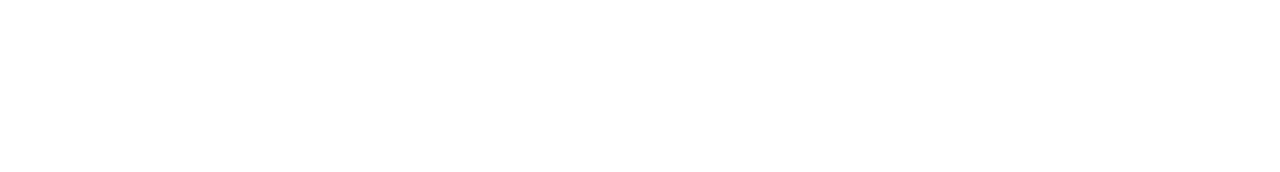
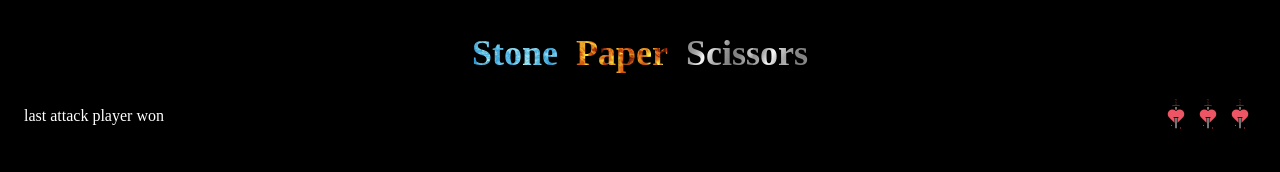
Before and after one commit to AmalRaghk/stonepaperscissors, a plain HTML site: page index.html in a window 1280 px wide. Drawn offline with Linux system fonts and the light colour scheme.

Commit message:
created header and some functions

```diff
--- /dev/null
+++ b/index.css
@@ -0,0 +1,57 @@
+
+  body{
+	background-color: black;
+  }
+  header{
+	display: flex;
+	justify-content: center;
+	font-size: large;
+
+  }
+  .first h1 {
+	background: url('./images/6963bbf342d87b3a2150bd8f59682b89.jpg');
+	-webkit-background-clip: text;
+	background-size: contain;
+	width: 100%;
+	color: transparent;
+	font-weight: 900;
+	margin-right: 0.5em;
+  }
+  .second h1{
+	background: url('./images/fire.webp');
+	-webkit-background-clip: text;
+	background-size: contain;
+	width: 100%;
+	color: transparent;
+	font-weight: 900;
+	margin-right: 0.5em;
+
+  }
+  .third h1{
+	background: url('./images/metal.avif');
+	-webkit-background-clip: text;
+	background-size: contain;
+	width: 100%;
+	color: transparent;
+	font-weight: 900;
+
+  }
+  .life{
+	display: flex;
+	width:100%;
+	justify-content: space-between;
+	align-items: center;
+  }
+  .lifenos{
+	margin-right: 1rem;
+  }
+  .lifenos img{
+	width:2rem;
+	height:2rem;
+  }
+  .lifeDetails{
+	margin-left: 1rem;
+	color: white;
+	justify-content: flex-end;
+
+  }
--- a/index.html
+++ b/index.html
@@ -3,9 +3,27 @@
 <head>
     <meta charset="UTF-8">
     <meta name="viewport" content="width=device-width, initial-scale=1.0">
-    <title>Document</title>
+    <link href="./index.css" rel="stylesheet" type="text/css"/>
+    <title>stone paper scissors</title>
 </head>
 <body>
+    <header>
+        <div class="first"><h1>Stone</h1></div>
+        <div class="second"><h1>Paper</h1></div>
+        <div class="third"><h1>Scissors</h1></div>
+    </header>
+    <div class="life">
+        <div class="lifeDetails"><p></p></div>
+        <div class="lifenos">
+        </div>
 
+    </div>
+        <div class="computer">
+            <div class="spin-off">
+
+            </div>
+            <p>The black dragon is choosing ....</p>
+        </div>
+    <script src="./index.js"></script>
 </body>
 </html>
--- /dev/null
+++ b/index.js
@@ -0,0 +1,25 @@
+let totallife=3;
+let computerChoices=['stone','paper','scissors'];
+let computerchooser=Math.random();
+let userChoice=[];
+let winner='player';
+
+function printLife(){
+    const lifeNos=document.querySelector('.lifenos');
+    for (let i=0;i<totallife;i++)
+    {
+        const lifeImage=document.createElement('img');
+        lifeImage.setAttribute('class','lifeImage')
+        lifeImage.src='./images/heart.png';
+        lifeNos.appendChild(lifeImage);
+
+    }
+}
+
+const comments=()=>{
+    const lifeDetails=document.querySelector('.lifeDetails');
+    lifeDetails.innerHTML='last attack '+winner+' won ';
+
+}
+printLife();
+comments();
```
Also changed, not shown: images/6963bbf342d87b3a2150bd8f59682b89.jpg (added), images/fire.webp (added), images/heart.png (added), images/metal.avif (added).
